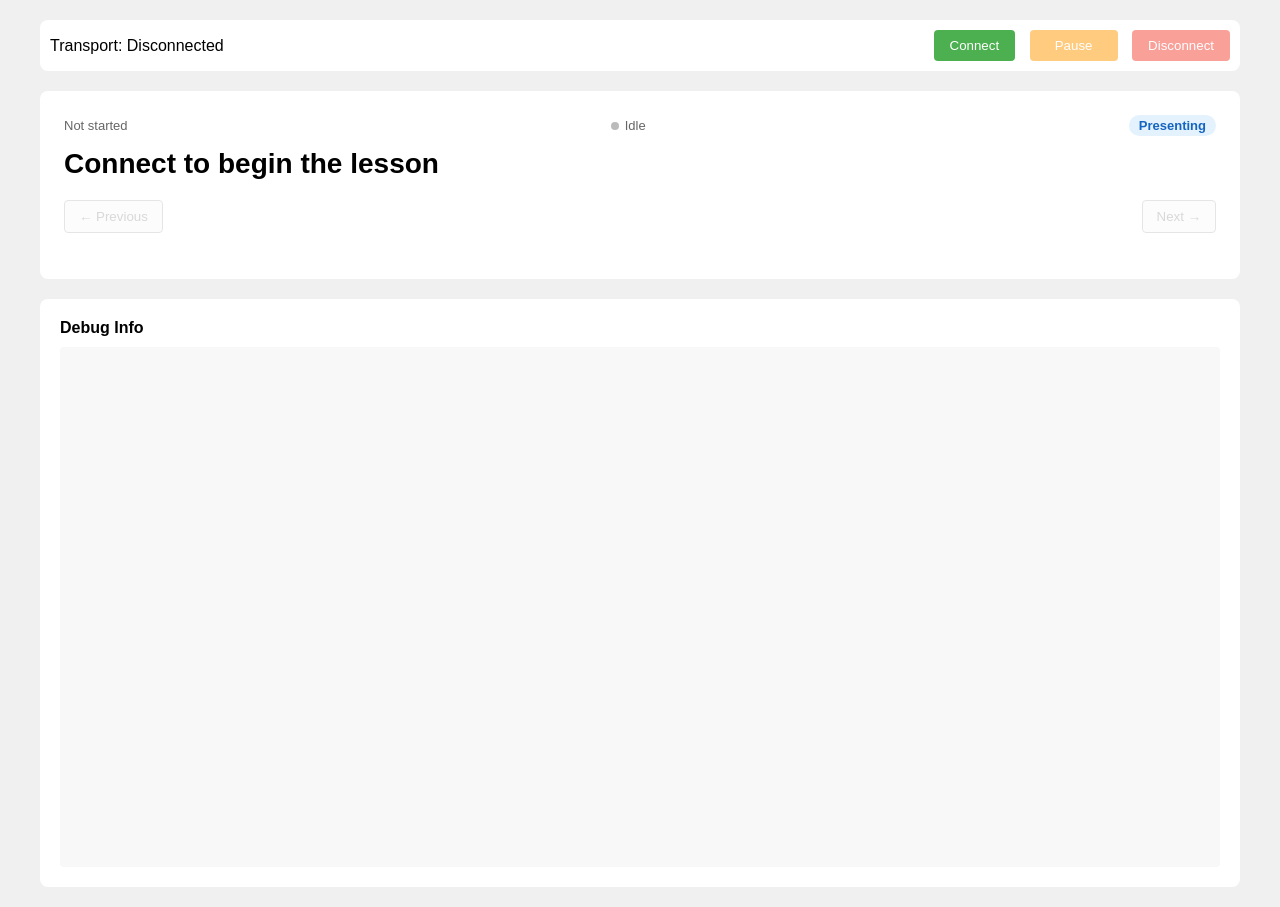
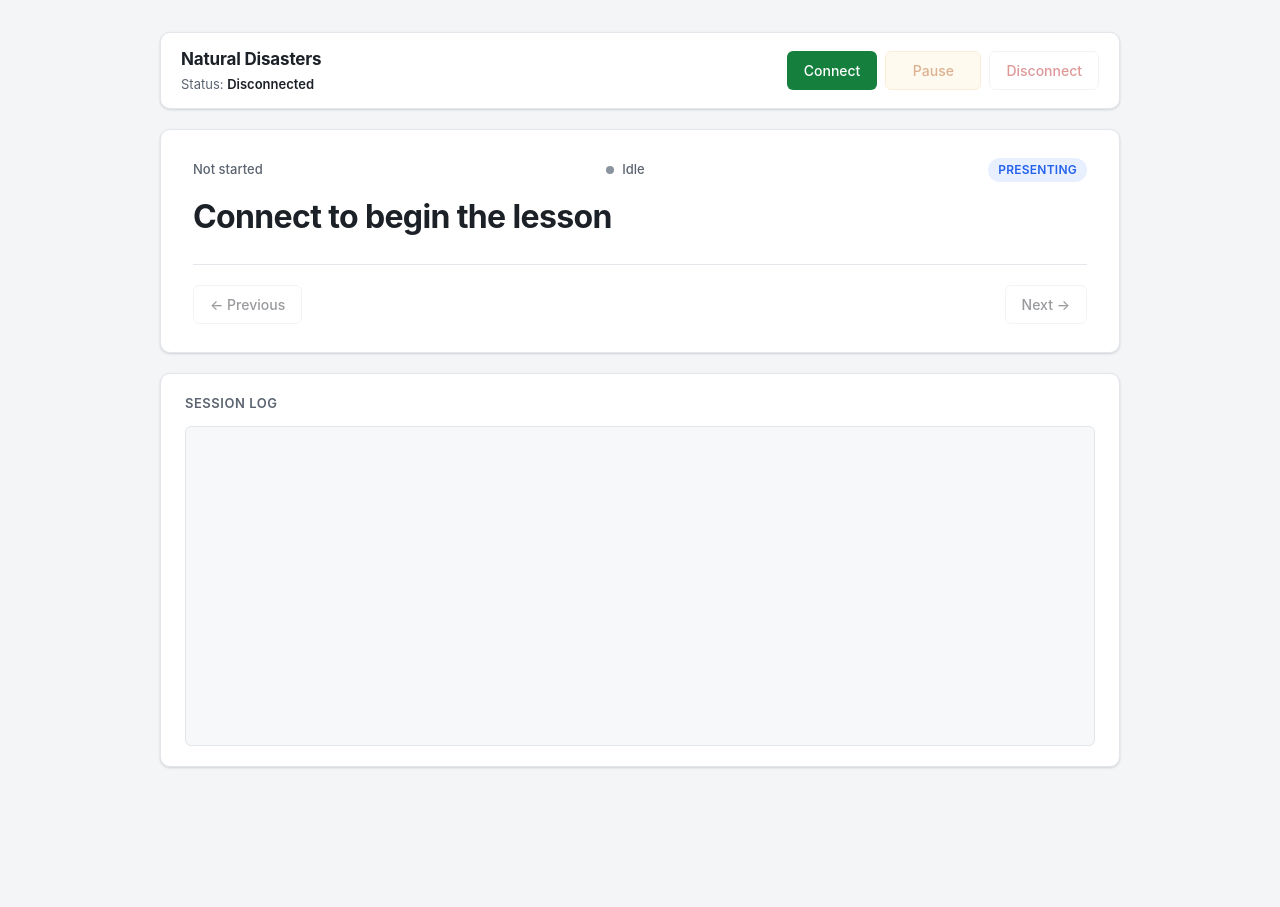
Before and after one commit to dipnesadiya1205/tutor-agent-submission, a website built with Vite: page frontend/index.html in a window 1280 px wide. After the commit the page ends 800 px from the top, so only its background shows below. Built offline with nearby package versions, Linux system fonts and the light colour scheme.

Commit message:
style: refresh typography, spacing and colour palette

```diff
--- a/frontend/index.html
+++ b/frontend/index.html
@@ -4,12 +4,16 @@
     <meta charset="UTF-8" />
     <meta name="viewport" content="width=device-width, initial-scale=1.0" />
     <title>Tutor Bot</title>
+    <link rel="stylesheet" href="./style.css" />
   </head>
 
   <body>
     <div class="container">
       <div class="status-bar">
-        <div class="status">Transport: <span id="connection-status">Disconnected</span></div>
+        <div class="brand">
+          <h1>Natural Disasters</h1>
+          <div class="status">Status: <strong id="connection-status">Disconnected</strong></div>
+        </div>
         <div class="controls">
           <button id="connect-btn">Connect</button>
           <button id="pause-btn" disabled>Pause</button>
@@ -36,12 +40,11 @@
       <audio id="bot-audio" autoplay></audio>
 
       <div class="debug-panel">
-        <h3>Debug Info</h3>
+        <h3>Session log</h3>
         <div id="debug-log"></div>
       </div>
     </div>
 
     <script type="module" src="./app.ts"></script>
-    <link rel="stylesheet" href="./style.css" />
   </body>
 </html>
--- a/frontend/style.css
+++ b/frontend/style.css
@@ -1,110 +1,222 @@
+:root {
+  --bg: #f4f5f7;
+  --surface: #ffffff;
+  --surface-muted: #f7f8fa;
+  --border: #e3e6ea;
+  --text: #1c2128;
+  --text-muted: #5b6470;
+  --text-faint: #8a939e;
+
+  --accent: #2563eb;
+  --accent-soft: #e8efff;
+  --success: #15803d;
+  --success-soft: #e6f6ec;
+  --warning: #b45309;
+  --warning-soft: #fff4e0;
+  --danger: #b91c1c;
+  --danger-soft: #fdecec;
+  --info: #6d28d9;
+
+  --radius: 10px;
+  --radius-sm: 6px;
+  --shadow: 0 1px 2px rgba(16, 24, 40, 0.06), 0 1px 3px rgba(16, 24, 40, 0.1);
+
+  --font: -apple-system, BlinkMacSystemFont, "Segoe UI", Inter, Roboto, "Helvetica Neue", sans-serif;
+  --mono: ui-monospace, "SF Mono", Menlo, Consolas, monospace;
+}
+
+* {
+  box-sizing: border-box;
+}
+
 body {
   margin: 0;
-  padding: 20px;
-  font-family: Arial, sans-serif;
-  background-color: #f0f0f0;
+  padding: 32px 20px;
+  font-family: var(--font);
+  font-size: 15px;
+  line-height: 1.5;
+  color: var(--text);
+  background-color: var(--bg);
+  -webkit-font-smoothing: antialiased;
 }
 
 .container {
-  max-width: 1200px;
+  max-width: 960px;
   margin: 0 auto;
+  display: flex;
+  flex-direction: column;
+  gap: 20px;
 }
+
+/* Header */
 
 .status-bar {
   display: flex;
   justify-content: space-between;
   align-items: center;
-  padding: 10px;
-  background-color: #fff;
-  border-radius: 8px;
-  margin-bottom: 20px;
+  gap: 16px;
+  padding: 14px 20px;
+  background-color: var(--surface);
+  border: 1px solid var(--border);
+  border-radius: var(--radius);
+  box-shadow: var(--shadow);
 }
 
-.controls button {
+.brand {
+  display: flex;
+  flex-direction: column;
+  gap: 2px;
+}
+
+.brand h1 {
+  margin: 0;
+  font-size: 17px;
+  font-weight: 650;
+  letter-spacing: -0.01em;
+}
+
+.status {
+  font-size: 13px;
+  color: var(--text-muted);
+}
+
+.status strong {
+  font-weight: 600;
+  color: var(--text);
+}
+
+.controls {
+  display: flex;
+  gap: 8px;
+}
+
+/* Buttons */
+
+button {
+  font: inherit;
+  font-size: 14px;
+  font-weight: 500;
   padding: 8px 16px;
-  margin-left: 10px;
-  border: none;
-  border-radius: 4px;
+  border: 1px solid transparent;
+  border-radius: var(--radius-sm);
   cursor: pointer;
+  transition: background-color 120ms ease, border-color 120ms ease, opacity 120ms ease;
+}
+
+button:focus-visible {
+  outline: 2px solid var(--accent);
+  outline-offset: 2px;
+}
+
+button:disabled {
+  opacity: 0.45;
+  cursor: not-allowed;
 }
 
 #connect-btn {
-  background-color: #4caf50;
-  color: white;
+  background-color: var(--success);
+  color: #fff;
+}
+
+#connect-btn:hover:not(:disabled) {
+  background-color: #166534;
 }
 
 #disconnect-btn {
-  background-color: #f44336;
-  color: white;
+  background-color: var(--surface);
+  color: var(--danger);
+  border-color: var(--border);
+}
+
+#disconnect-btn:hover:not(:disabled) {
+  background-color: var(--danger-soft);
 }
 
 #pause-btn {
-  background-color: #ff9800;
-  color: white;
-  min-width: 88px;
+  background-color: var(--warning-soft);
+  color: var(--warning);
+  border-color: #f6d9a8;
+  min-width: 96px;
+}
+
+#pause-btn:hover:not(:disabled) {
+  background-color: #ffe9c4;
 }
 
 #pause-btn.paused {
-  background-color: #2196f3;
+  background-color: var(--accent);
+  border-color: var(--accent);
+  color: #fff;
+}
+
+#pause-btn.paused:hover:not(:disabled) {
+  background-color: #1d4ed8;
+}
+
+/* Slide panel */
+
+.slide-panel {
+  background-color: var(--surface);
+  border: 1px solid var(--border);
+  border-radius: var(--radius);
+  box-shadow: var(--shadow);
+  padding: 28px 32px;
+  min-height: 200px;
+  display: flex;
+  flex-direction: column;
 }
 
 .slide-panel.paused {
-  outline: 2px dashed #ff9800;
-  outline-offset: -2px;
-}
-
-button:disabled {
-  opacity: 0.5;
-  cursor: not-allowed;
-}
-
-.slide-panel {
-  background-color: #fff;
-  border-radius: 8px;
-  padding: 24px;
-  margin-bottom: 20px;
-  min-height: 140px;
+  border-color: #f6d9a8;
+  box-shadow: 0 0 0 3px var(--warning-soft);
 }
 
 .slide-meta {
   display: flex;
   justify-content: space-between;
   align-items: center;
+  gap: 12px;
   font-size: 13px;
-  color: #666;
-  margin-bottom: 12px;
+  color: var(--text-muted);
+  margin-bottom: 16px;
+}
+
+#slide-counter {
+  font-weight: 500;
+  font-variant-numeric: tabular-nums;
 }
 
 .activity {
   display: inline-flex;
   align-items: center;
-  gap: 6px;
+  gap: 8px;
+  font-weight: 500;
 }
 
 .activity-dot {
   width: 8px;
   height: 8px;
   border-radius: 50%;
-  background-color: #bbb;
+  background-color: var(--text-faint);
 }
 
 .activity[data-state="listening"] .activity-dot {
-  background-color: #2196f3;
+  background-color: var(--accent);
   animation: pulse 1s ease-in-out infinite;
 }
 
 .activity[data-state="thinking"] .activity-dot {
-  background-color: #9c27b0;
+  background-color: var(--info);
   animation: pulse 0.7s ease-in-out infinite;
 }
 
 .activity[data-state="speaking"] .activity-dot {
-  background-color: #4caf50;
+  background-color: var(--success);
   animation: pulse 1.2s ease-in-out infinite;
 }
 
 .activity[data-state="paused"] .activity-dot {
-  background-color: #ff9800;
+  background-color: var(--warning);
 }
 
 @keyframes pulse {
@@ -112,11 +224,36 @@ button:disabled {
   50% { transform: scale(1.6); opacity: 0.5; }
 }
 
+.mode-badge {
+  padding: 3px 10px;
+  border-radius: 999px;
+  background-color: var(--accent-soft);
+  color: var(--accent);
+  font-size: 12px;
+  font-weight: 600;
+  letter-spacing: 0.02em;
+  text-transform: uppercase;
+}
+
+.mode-badge.qna {
+  background-color: var(--warning-soft);
+  color: var(--warning);
+}
+
+#slide-title {
+  margin: 0;
+  font-size: 32px;
+  font-weight: 650;
+  line-height: 1.2;
+  letter-spacing: -0.02em;
+  flex: 1;
+}
+
 .slide-panel.loading #slide-title,
 .slide-panel.loading #slide-counter {
   color: transparent;
   border-radius: 4px;
-  background: linear-gradient(90deg, #eee 25%, #f7f7f7 50%, #eee 75%);
+  background: linear-gradient(90deg, #eceef1 25%, #f7f8fa 50%, #eceef1 75%);
   background-size: 200% 100%;
   animation: shimmer 1.2s linear infinite;
 }
@@ -134,92 +271,76 @@ button:disabled {
   opacity: 0.4;
 }
 
-.mode-badge {
-  padding: 3px 10px;
-  border-radius: 999px;
-  background-color: #e3f2fd;
-  color: #1565c0;
-  font-weight: 600;
-}
-
-.mode-badge.qna {
-  background-color: #fff3e0;
-  color: #e65100;
-}
-
-#slide-title {
-  margin: 0;
-  font-size: 28px;
-}
-
 .slide-nav {
   display: flex;
   justify-content: space-between;
-  margin-top: 20px;
+  margin-top: 28px;
+  padding-top: 20px;
+  border-top: 1px solid var(--border);
 }
 
 .slide-nav button {
-  padding: 8px 14px;
-  border: 1px solid #ccc;
-  border-radius: 4px;
-  background-color: #fafafa;
-  cursor: pointer;
+  background-color: var(--surface);
+  color: var(--text);
+  border-color: var(--border);
 }
 
 .slide-nav button:hover:not(:disabled) {
-  background-color: #eee;
+  background-color: var(--surface-muted);
+  border-color: #cfd4da;
 }
 
-.main-content {
-  background-color: #fff;
-  border-radius: 8px;
-  padding: 20px;
-  margin-bottom: 20px;
-}
-
-.bot-container {
-  display: flex;
-  flex-direction: column;
-  align-items: center;
-}
-
-#bot-video-container {
-  width: 640px;
-  height: 360px;
-  background-color: #e0e0e0;
-  border-radius: 8px;
-  margin: 20px auto;
-  overflow: hidden;
-  display: flex;
-  align-items: center;
-  justify-content: center;
-}
-
-#bot-video-container video {
-  width: 100%;
-  height: 100%;
-  object-fit: cover;
-}
+/* Session log */
 
 .debug-panel {
-  background-color: #fff;
-  border-radius: 8px;
-  padding: 20px;
+  background-color: var(--surface);
+  border: 1px solid var(--border);
+  border-radius: var(--radius);
+  box-shadow: var(--shadow);
+  padding: 20px 24px;
 }
 
 .debug-panel h3 {
-  margin: 0 0 10px 0;
-  font-size: 16px;
-  font-weight: bold;
+  margin: 0 0 12px 0;
+  font-size: 13px;
+  font-weight: 600;
+  color: var(--text-muted);
+  text-transform: uppercase;
+  letter-spacing: 0.04em;
 }
 
 #debug-log {
-  height: 500px;
+  height: 320px;
   overflow-y: auto;
-  background-color: #f8f8f8;
-  padding: 10px;
-  border-radius: 4px;
-  font-family: monospace;
+  background-color: var(--surface-muted);
+  border: 1px solid var(--border);
+  padding: 12px 14px;
+  border-radius: var(--radius-sm);
+  font-family: var(--mono);
   font-size: 12px;
-  line-height: 1.4;
+  line-height: 1.6;
+  color: var(--text-muted);
 }
+
+@media (max-width: 640px) {
+  body {
+    padding: 16px 12px;
+  }
+
+  .status-bar {
+    flex-direction: column;
+    align-items: stretch;
+  }
+
+  .controls {
+    justify-content: flex-end;
+  }
+
+  .slide-panel {
+    padding: 20px;
+  }
+
+  #slide-title {
+    font-size: 24px;
+  }
+}
```
